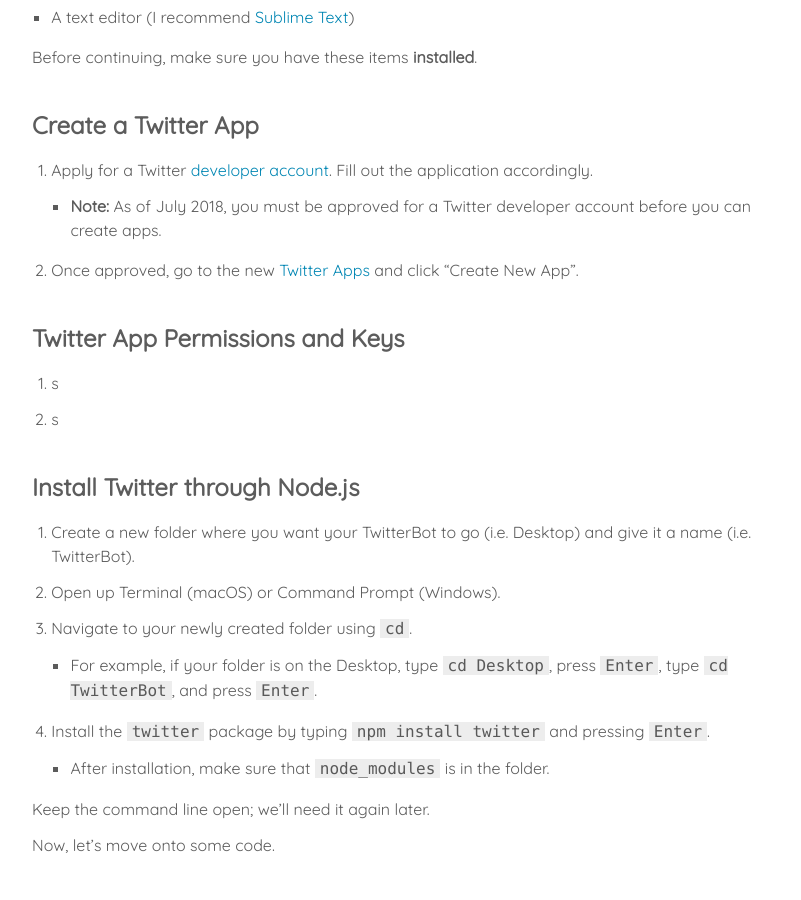
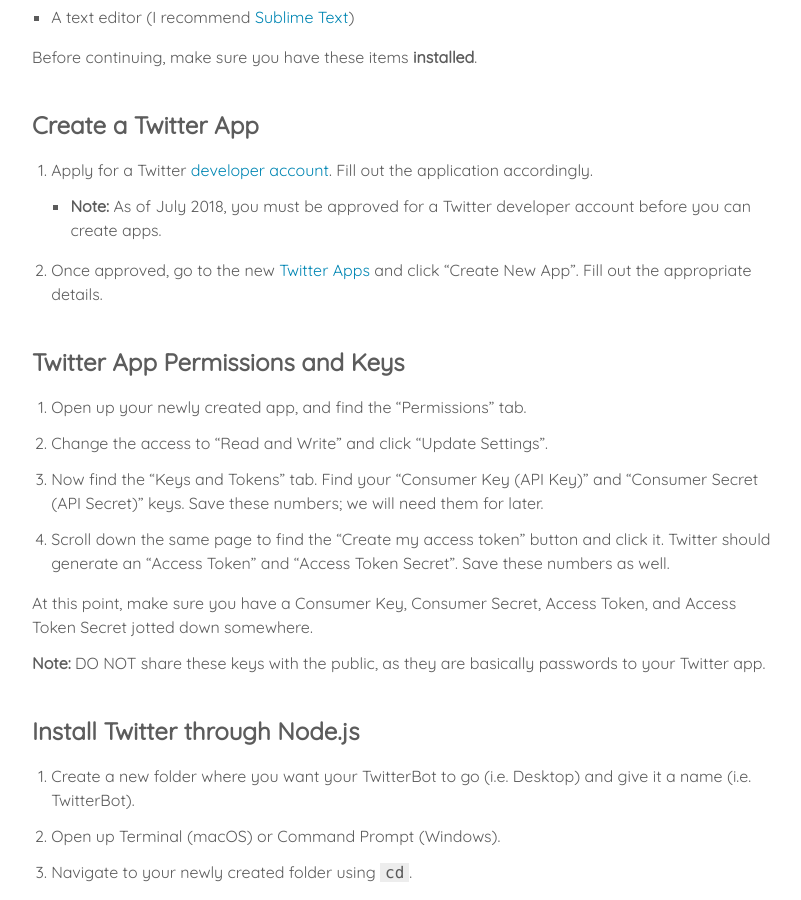
Before and after one commit to j4sonshu/likemagic, a Jekyll site: the page built from _posts/2018-08-17-how-to-make-a-simple-twitterbot.md, in a window 1280 px wide and 900 px high, scrolled down 452 px. Shown: the whole window, without its empty margins (232-1033 px from the left). Built offline with Jekyll 4.4.1, drawn with Linux system fonts in a browser that asks for light colours; comment, search, counter and statistics services are not loaded.

Commit message:
twitterbot post done

```diff
--- a/_posts/2018-08-17-how-to-make-a-simple-twitterbot.md
+++ b/_posts/2018-08-17-how-to-make-a-simple-twitterbot.md
@@ -26,14 +26,22 @@
 
     - **Note:** As of July 2018, you must be approved for a Twitter developer account before you can create apps.
 
-2. Once approved, go to the new [Twitter Apps](https://developer.twitter.com/en/apps){:target="\_blank"} and click "Create New App".
+2. Once approved, go to the new [Twitter Apps](https://developer.twitter.com/en/apps){:target="\_blank"} and click "Create New App". Fill out the appropriate details.
    <br><br>
 
 <h3>Twitter App Permissions and Keys</h3>
-1. s
+1. Open up your newly created app, and find the "Permissions" tab.
 
-2. s
-   <br><br>
+2. Change the access to "Read and Write" and click "Update Settings".
+
+3. Now find the "Keys and Tokens" tab. Find your "Consumer Key (API Key)" and "Consumer Secret (API Secret)" keys. Save these numbers; we will need them for later.
+
+4. Scroll down the same page to find the "Create my access token" button and click it. Twitter should generate an "Access Token" and "Access Token Secret". Save these numbers as well.
+
+At this point, make sure you have a Consumer Key, Consumer Secret, Access Token, and Access Token Secret jotted down somewhere.
+
+**Note:** DO NOT share these keys with the public, as they are basically passwords to your Twitter app.
+<br><br>
 
 <h3 id="acc">Install Twitter through Node.js </h3>
 1. Create a new folder where you want your TwitterBot to go (i.e. Desktop) and give it a name (i.e. TwitterBot).
@@ -107,13 +115,13 @@
 
 3. Type `node search.js` and press `Enter` to run your TwitterBot.
 
-  - To stop the program, press `ctrl` and `c`.
+- To stop the program, press `ctrl` and `c`.
   <br><br>
 
 <h3>Closing Thoughts</h3>
 Congrats! You've now created a Twitter Bot using Twitter API.
 
-Again, don't share your Twitter keys to the public!
+**Again, don't share your Twitter keys to the public!**
 
 Read more about the [Twitter Stream API here](https://developer.twitter.com/en/docs/tweets/filter-realtime/guides/basic-stream-parameters.html){:target="\_blank"}.
 
```
